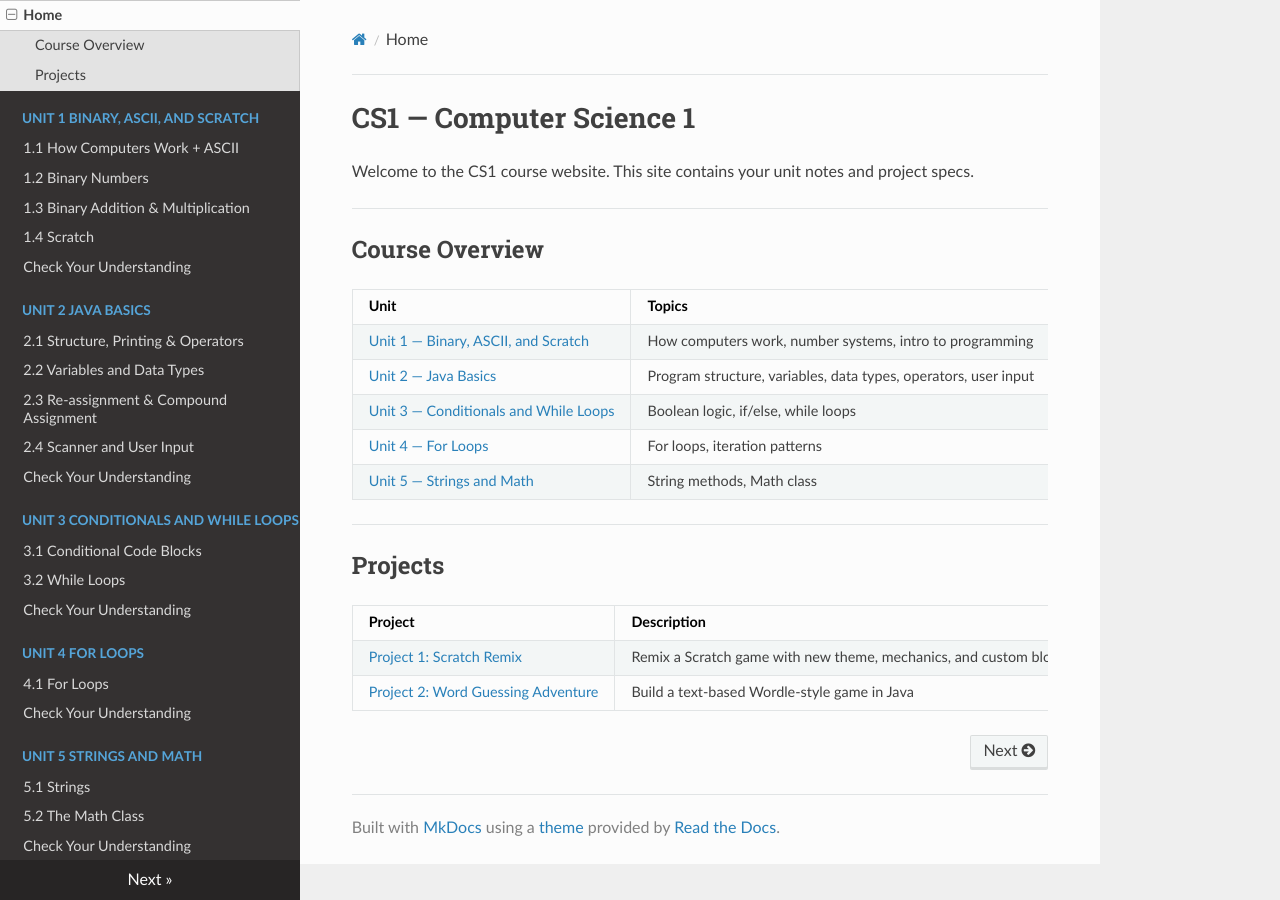
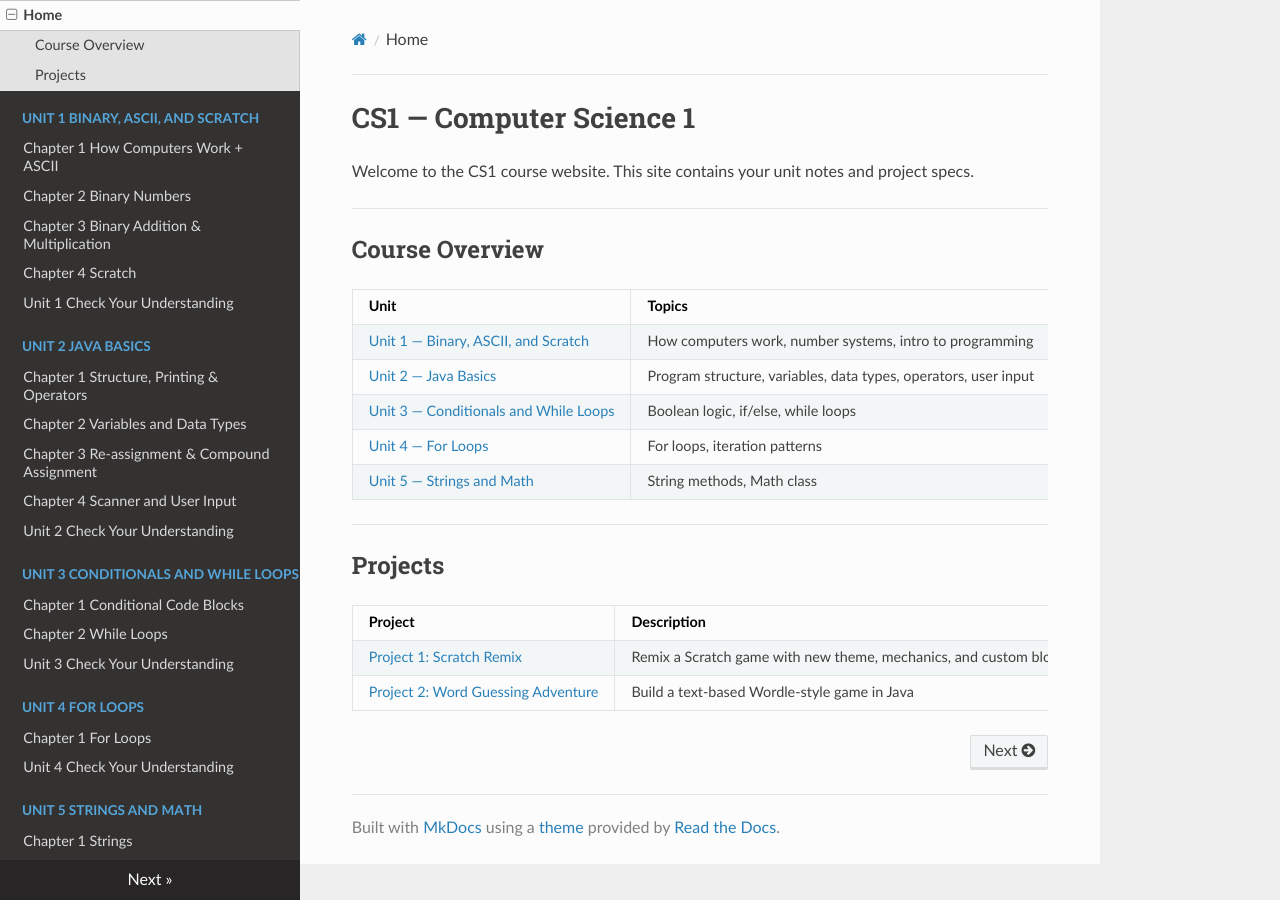
Before and after one commit to kjergens/cs1-site, an MkDocs documentation site: the page built from docs/index.md, in a window 1280 px wide. Built offline with MkDocs 1.6.1, drawn with Linux system fonts in a browser that asks for light colours; nearby versions of some CDN libraries.

Commit message:
Used the word Chapter  and set anchoring to false - not sure what that does

```diff
--- a/mkdocs.yml
+++ b/mkdocs.yml
@@ -7,7 +7,7 @@ theme:
 
 markdown_extensions:
   - pymdownx.highlight:
-      anchor_linenums: true
+      anchor_linenums: false
       linenums: false
   - pymdownx.superfences
   - tables
@@ -17,28 +17,28 @@ markdown_extensions:
 nav:
   - Home: index.md
   - Unit 1  Binary, ASCII, and Scratch:
-    - "1.1 How Computers Work + ASCII": unit1/notes_01_how_computers_work.md
-    - "1.2 Binary Numbers": unit1/notes_02_binary_numbers.md
-    - "1.3 Binary Addition & Multiplication": unit1/notes_03_binary_operations.md
-    - "1.4 Scratch": unit1/notes_04_scratch.md
-    - "Check Your Understanding": unit1/unit1_check_understanding.md
+    - "Chapter 1 How Computers Work + ASCII": unit1/notes_01_how_computers_work.md
+    - "Chapter 2 Binary Numbers": unit1/notes_02_binary_numbers.md
+    - "Chapter 3 Binary Addition & Multiplication": unit1/notes_03_binary_operations.md
+    - "Chapter 4 Scratch": unit1/notes_04_scratch.md
+    - "Unit 1 Check Your Understanding": unit1/unit1_check_understanding.md
   - Unit 2  Java Basics:
-    - "2.1 Structure, Printing & Operators": unit2/notes_01_java_structure.md
-    - "2.2 Variables and Data Types": unit2/notes_02_variables.md
-    - "2.3 Re-assignment & Compound Assignment": unit2/notes_03_operators_reassignment.md
-    - "2.4 Scanner and User Input": unit2/notes_04_scanner.md
-    - "Check Your Understanding": unit2/unit2_check_understanding.md
+    - "Chapter 1 Structure, Printing & Operators": unit2/notes_01_java_structure.md
+    - "Chapter 2 Variables and Data Types": unit2/notes_02_variables.md
+    - "Chapter 3 Re-assignment & Compound Assignment": unit2/notes_03_operators_reassignment.md
+    - "Chapter 4 Scanner and User Input": unit2/notes_04_scanner.md
+    - "Unit 2 Check Your Understanding": unit2/unit2_check_understanding.md
   - Unit 3  Conditionals and While Loops:
-    - "3.1 Conditional Code Blocks": unit3/notes_01_conditionals.md
-    - "3.2 While Loops": unit3/notes_02_while_loops.md
-    - "Check Your Understanding": unit3/unit3_check_understanding.md
+    - "Chapter 1 Conditional Code Blocks": unit3/notes_01_conditionals.md
+    - "Chapter 2 While Loops": unit3/notes_02_while_loops.md
+    - "Unit 3 Check Your Understanding": unit3/unit3_check_understanding.md
   - Unit 4  For Loops:
-    - "4.1 For Loops": unit4/notes_01_for_loops.md
-    - "Check Your Understanding": unit4/unit4_check_understanding.md
+    - "Chapter 1 For Loops": unit4/notes_01_for_loops.md
+    - "Unit 4 Check Your Understanding": unit4/unit4_check_understanding.md
   - Unit 5  Strings and Math:
-    - "5.1 Strings": unit5/notes_01_strings.md
-    - "5.2 The Math Class": unit5/notes_02_math.md
-    - "Check Your Understanding": unit5/unit5_check_understanding.md
+    - "Chapter 1 Strings": unit5/notes_01_strings.md
+    - "Chapter 2 The Math Class": unit5/notes_02_math.md
+    - "Unit 5 Check Your Understanding": unit5/unit5_check_understanding.md
   - Projects:
     - "Project 1: Scratch Remix": projects/project1.md
     - "Project 2: Word Guessing Adventure": projects/project2.md
```
